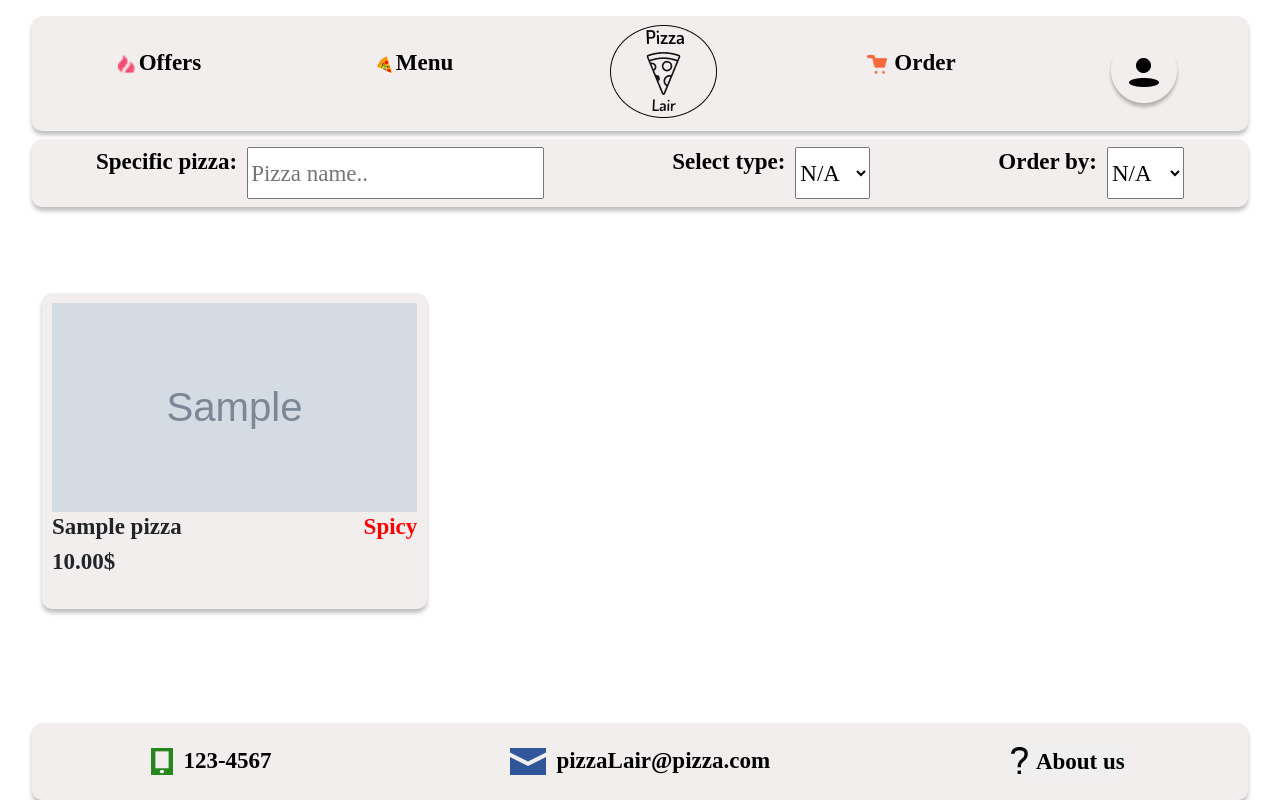
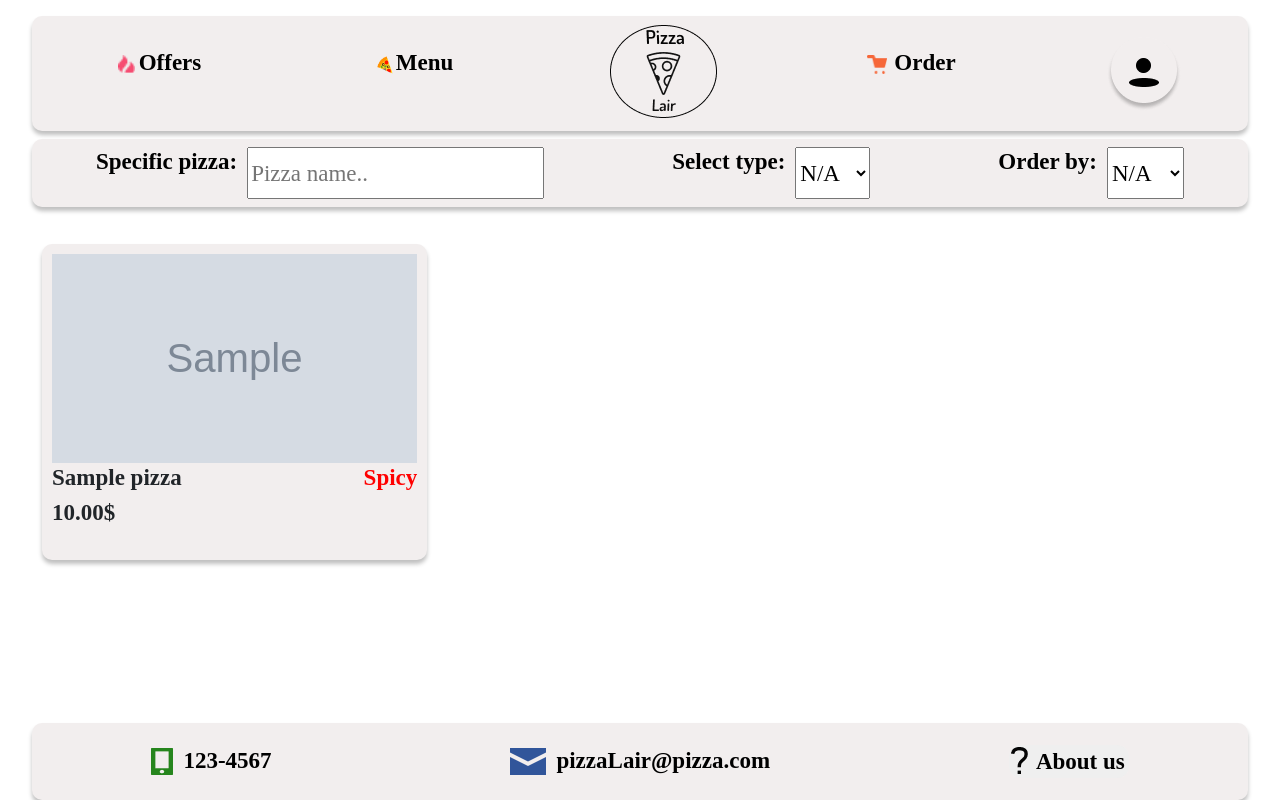
Before and after one commit to bjarkiivars/CandyQueen, a Django app: page /menu/ in a window 1280 px wide. Run offline with Django 4.2, Linux system fonts and the light colour scheme; tables that the repository leaves empty hold one stand-in row (values such as "Sample post"); grey boxes marked "Sample" are stand-in pictures; some libraries are stand-ins or nearby versions.

Commit message:
css styling for the content-body

```diff
--- a/static/css/style.css
+++ b/static/css/style.css
@@ -262,7 +262,7 @@ html, body {
     right: -2.5%;
     padding: 100px 0;
     height: 98%;
-    top: 3%;
+    bottom: 49px;
 }
 
 /* For each offer in the content body */
```
